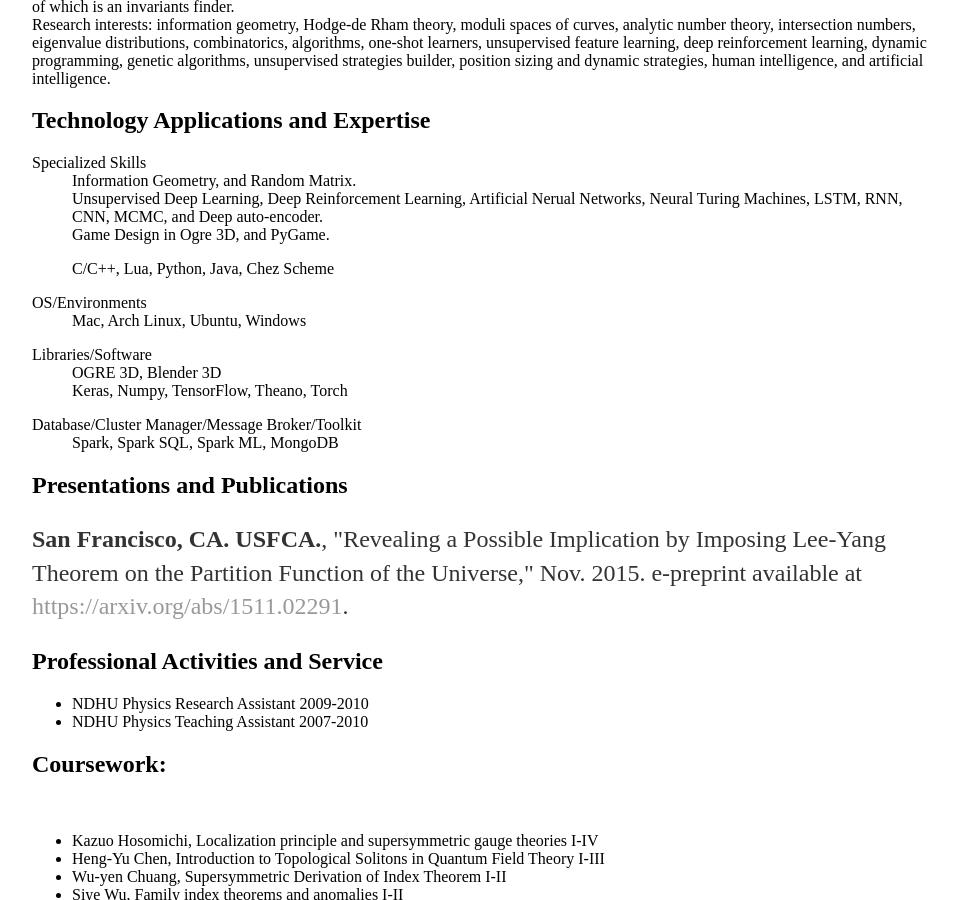
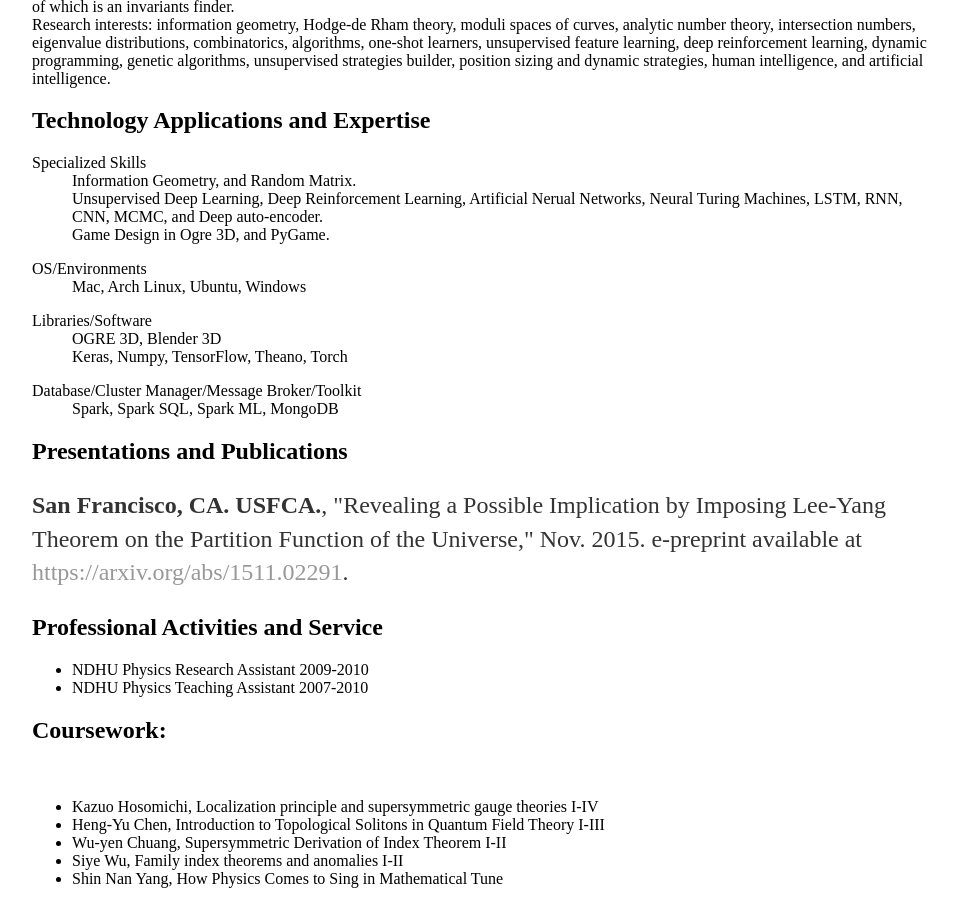
Before and after one commit to williamchuang/williamchuang.github.io, a Jekyll site: the page built from cv/index.html, in a window 1280 px wide and 900 px high, scrolled down 427 px. Shown: the whole window, without its empty margins (160-1118 px from the left). Built offline with Jekyll 4.4.1, drawn with Linux system fonts in a browser that asks for light colours; comment, search, counter and statistics services are not loaded.

Commit message:
Update index.html

```diff
--- a/cv/index.html
+++ b/cv/index.html
@@ -30,10 +30,7 @@ description: Current CV for William Chuang.
 						<dd>Unsupervised Deep Learning, Deep Reinforcement Learning, Artificial Nerual Networks, Neural Turing Machines, LSTM, RNN, CNN, MCMC, and Deep auto-encoder.</dd>
 						<dd>Game Design in Ogre 3D, and PyGame.</dd>
 
-					</dl>
-					<dl class="dl-horizontal">
-						<dd>C/C++, Lua, Python, Java, Chez Scheme</dd>
-					</dl>
+
 					<dl class="dl-horizontal">
 						<dt>OS/Environments</dt>
 						<dd>Mac, Arch Linux, Ubuntu, Windows</dd>
```
